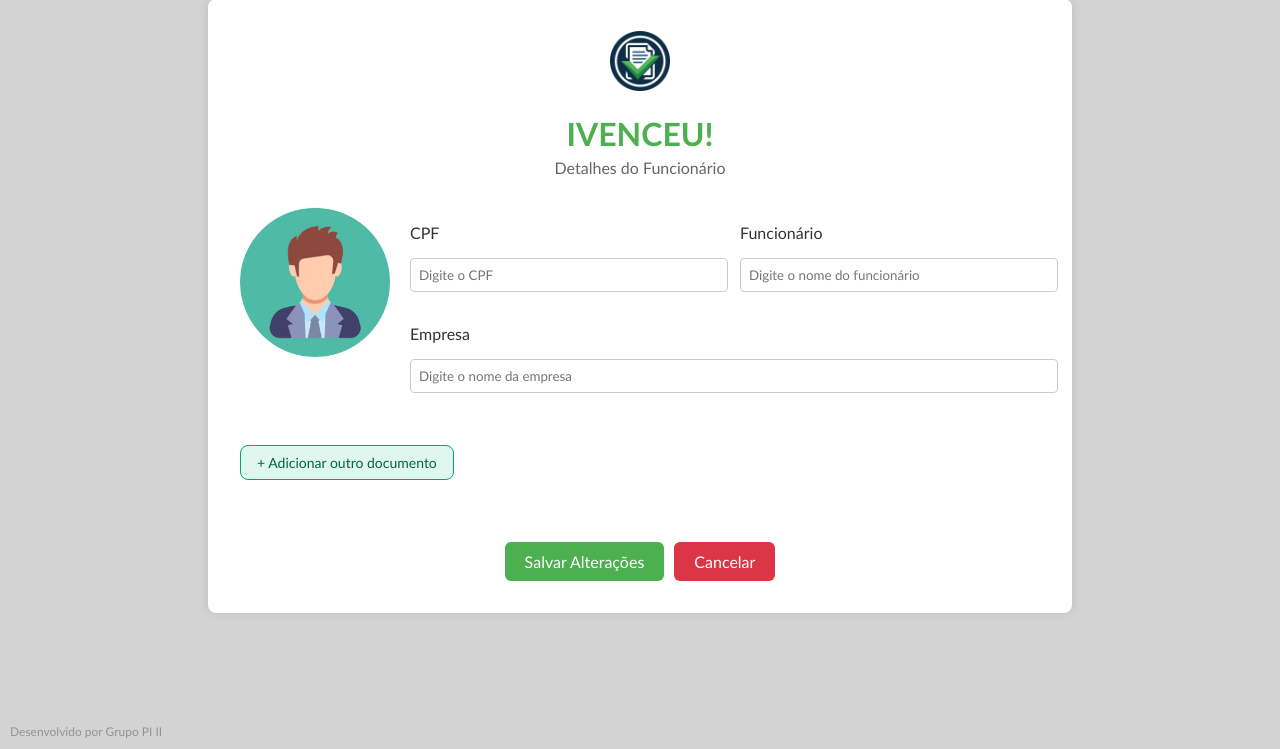
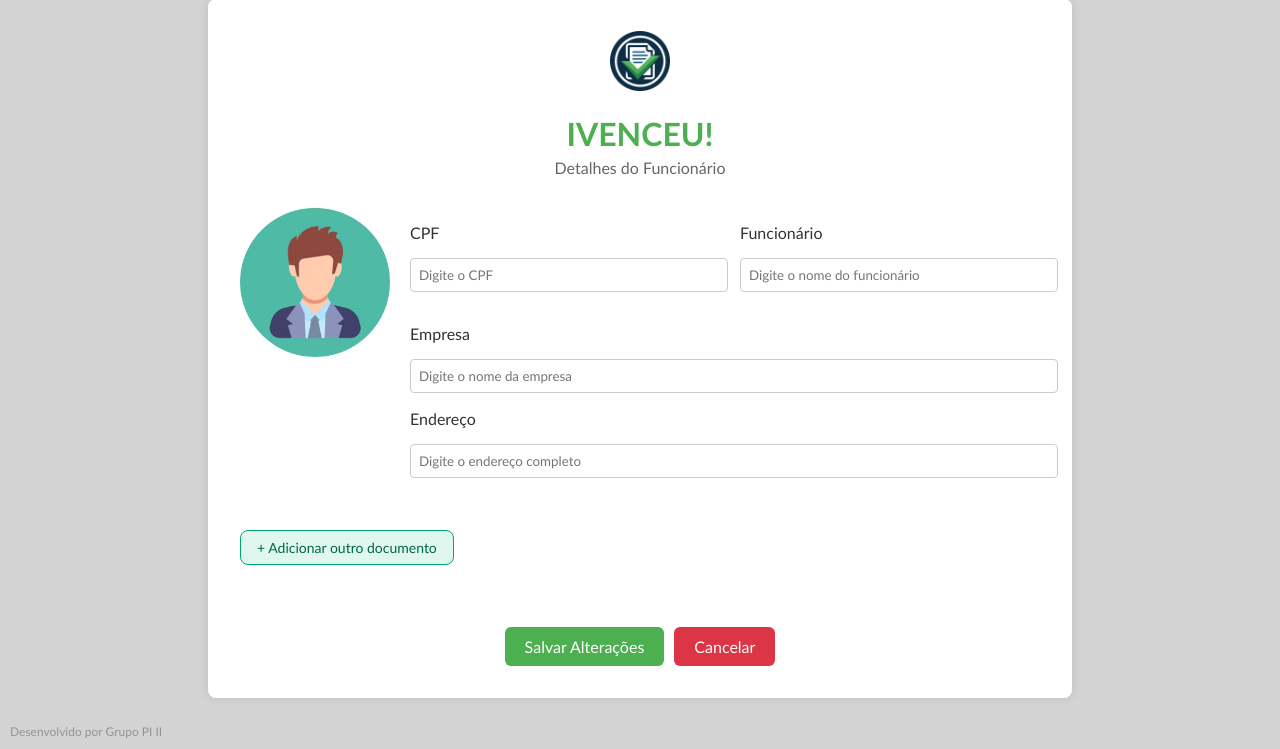
Before and after one commit to DanielePerse/univesp-project, a Flask app: page /detalhes/1 in a window 1280 px wide. Shown: the part 51-800 px from the top of the page. Run offline with Flask 3, Linux system fonts and the light colour scheme; data that the repository does not hold is empty.

Commit message:
feat: Adiciona campo endereço nas páginas de cadastro e detalhes
- Adiciona campo 'endereço' no formulário de cadastro de funcionário
- Inclui campo 'endereço' na página de detalhes para visualização e edição
- Integra campo endereço no payload das requisições de criação e atualização
- Campo não é obrigatório, mantendo flexibilidade no uso
- Implementação conforme solicitado - sem incluir na listagem/consulta

```diff
--- a/app/templates/detalhes.html
+++ b/app/templates/detalhes.html
@@ -32,6 +32,10 @@
           <div class="form-group">
             <label for="company_name">Empresa</label>
             <input type="text" id="company_name" placeholder="Digite o nome da empresa" required class="input_register" />
+          </div>
+          <div class="form-group">
+            <label for="address">Endereço</label>
+            <input type="text" id="address" placeholder="Digite o endereço completo" class="input_register" />
           </div>
         </div>
       </div>
@@ -94,6 +98,7 @@
         document.getElementById("cpf").value = data.cpf;
         document.getElementById("employee_name").value = data.employee_name;
         document.getElementById("company_name").value = data.company_name;
+        document.getElementById("address").value = data.address || '';
 
         data.documents.forEach(doc => createDocumentInput(doc));
       } catch (err) {
@@ -111,6 +116,7 @@
       const cpf = document.getElementById("cpf").value;
       const employee_name = document.getElementById("employee_name").value;
       const company_name = document.getElementById("company_name").value;
+      const address = document.getElementById("address").value;
 
       const documents = Array.from(document.querySelectorAll(".document-entry")).map(entry => ({
         id: entry.querySelector(".document-id").value || undefined,
@@ -122,6 +128,7 @@
         cpf,
         employee_name,
         company_name,
+        address,
         documents
       };
 
```
Also changed, not shown: app/templates/cadastro.html (+7 -0 lines).
